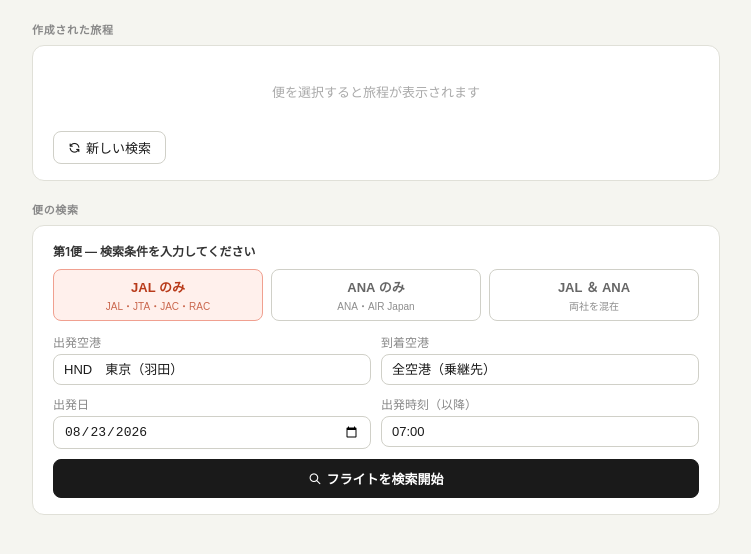
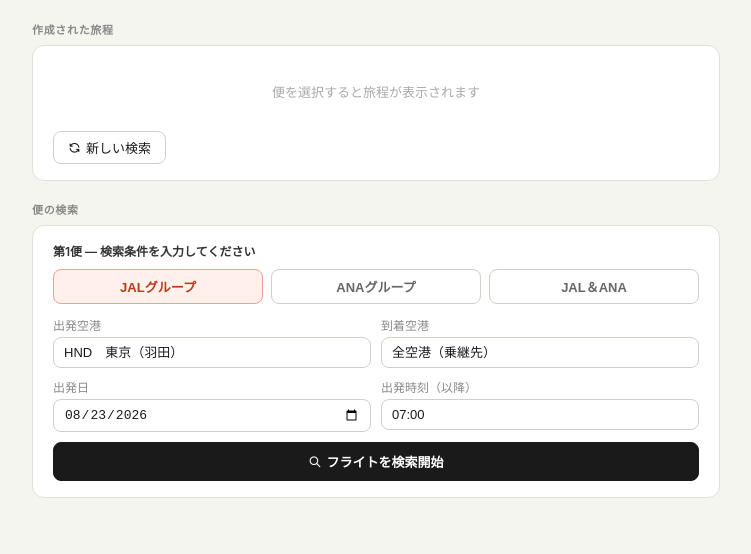
Before and after one commit to yasu-170529/JAL-ANA-Transit, a website: page index.html in a window 1280 px wide. Shown: the part 74-628 px from the top of the page, without its empty margins (264-1015 px from the left). Drawn offline with Linux system fonts and the light colour scheme.

Commit message:
Update index.html

```diff
--- a/index.html
+++ b/index.html
@@ -108,9 +108,9 @@ select:disabled,input:disabled{color:#aaa;background:#f5f5f0}
     <div class="card">
       <div id="step-label" class="step-label">第1便 — 検索条件を入力してください</div>
       <div class="al-toggle-row">
-        <button class="al-toggle active-jal" id="tog-jal" onclick="setAirline('JAL')">JAL のみ<span class="sub">JAL・JTA・JAC・RAC</span></button>
-        <button class="al-toggle" id="tog-ana" onclick="setAirline('ANA')">ANA のみ<span class="sub">ANA・AIR Japan</span></button>
-        <button class="al-toggle" id="tog-both" onclick="setAirline('BOTH')">JAL ＆ ANA<span class="sub">両社を混在</span></button>
+        <button class="al-toggle active-jal" id="tog-jal" onclick="setAirline('JAL')">JALグループ</button>
+<button class="al-toggle" id="tog-ana" onclick="setAirline('ANA')">ANAグループ</button>
+<button class="al-toggle" id="tog-both" onclick="setAirline('BOTH')">JAL＆ANA</button>
       </div>
       <div class="form-grid">
         <div class="field"><label>出発空港</label><select id="sel-from"></select></div>
```
